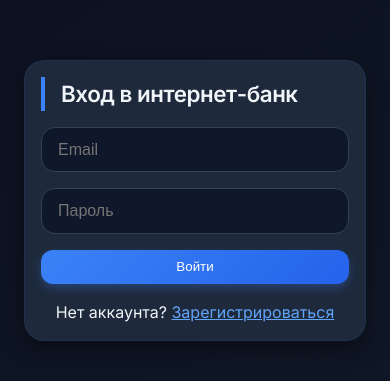
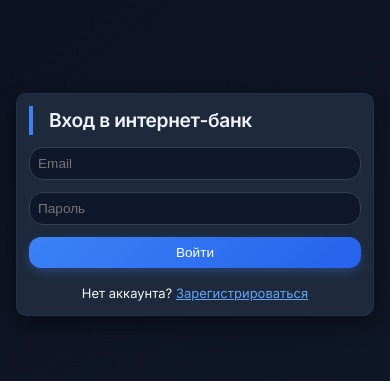
Before and after one commit to Check03/bank-main, a React (Create React App) app in the folder bank-app/: page /login in a window 390 px wide. Shown: the part 133-514 px from the top of the page. Built offline with nearby package versions, Linux system fonts and the light colour scheme; no server answers.

Commit message:
modified:   bank-app/src/index.css

```diff
--- a/bank-app/src/index.css
+++ b/bank-app/src/index.css
@@ -435,3 +435,74 @@ button:active {
   background: #334155;
   color: #e2e8f0;
 }
+
+/* Более компактный вид на телефонах */
+@media (max-width: 640px) {
+  body {
+    font-size: 13px; /* чуть мельче основной текст */
+  }
+
+  .container {
+    padding: 0 0.5rem; /* уменьшили боковые отступы */
+  }
+
+  .card {
+    padding: 0.75rem !important; /* уменьшили внутренние отступы карточек */
+    margin-bottom: 1rem !important;
+    border-radius: 10px !important;
+  }
+
+  h2 {
+    font-size: 1.2rem !important;
+    margin-bottom: 0.75rem !important;
+  }
+
+  h3 {
+    font-size: 1rem !important;
+  }
+
+  /* Кнопки и поля ввода */
+  button, .button-primary, .logout-btn, .btn-rename, .btn-make-main, .btn-delete,
+  input, select {
+    padding: 0.5rem !important;
+    font-size: 0.85rem !important;
+  }
+
+  /* Убираем лишний отступ у форм */
+  form {
+    gap: 0.75rem !important;
+  }
+
+  /* Компактнее список счетов на дашборде и в контактах */
+  .account-card, .friends-list > div {
+    padding: 0.5rem !important;
+    margin-bottom: 0.5rem !important;
+  }
+
+  .account-balance {
+    font-size: 1.1rem !important;
+  }
+
+  /* Таблица транзакций компактнее */
+  .transaction-item {
+    padding: 0.5rem 0 !important;
+  }
+  .transaction-amount {
+    font-size: 0.9rem !important;
+  }
+  .transaction-info {
+    font-size: 0.8rem !important;
+  }
+  .transaction-details {
+    font-size: 0.7rem !important;
+  }
+
+  /* Переключатели типа перевода (сегментированные кнопки) */
+  .transfer-type-toggle {
+    margin-bottom: 0.75rem !important;
+  }
+  .transfer-type-option label {
+    padding: 0.4rem 0.5rem !important;
+    font-size: 0.8rem !important;
+  }
+}
```
